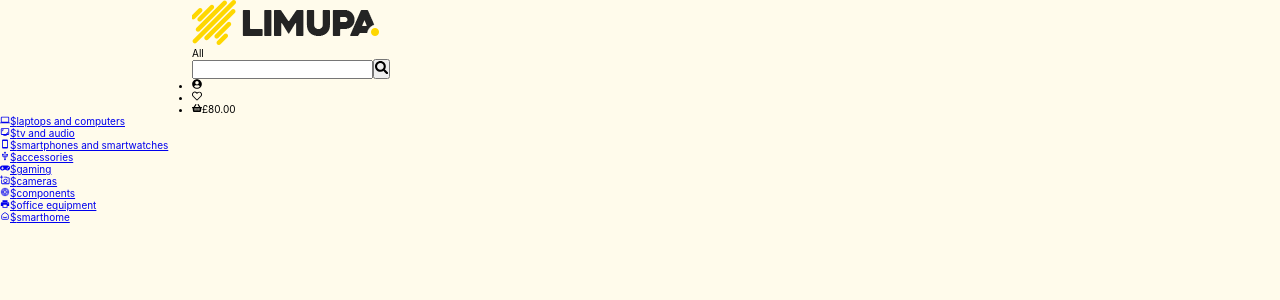
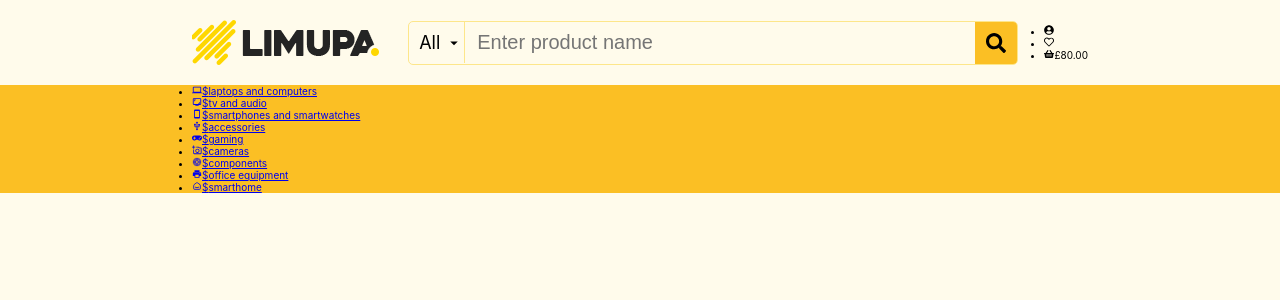
Before and after one commit to sirius-deis/eshophree, a React (Create React App) app: page / in a window 1280 px wide. Shown: the top 300 px of the page. Built offline with nearby package versions, Linux system fonts and the light colour scheme.

Commit message:
add styles to header and search component

```diff
--- a/src/components/category/category.component.jsx
+++ b/src/components/category/category.component.jsx
@@ -13,7 +13,7 @@ const Category = ({ categoryList }) => {
         );
     });
     return (
-        <nav className={styles.category__nav}>
+        <nav className={`${styles.category__nav} container`}>
             <ul className={styles.category__list}>{listToRender}</ul>
         </nav>
     );
--- a/src/components/header/header.styles.module.css
+++ b/src/components/header/header.styles.module.css
@@ -0,0 +1,15 @@
+.header {
+    position: sticky;
+    top: 0;
+}
+
+.header__top {
+    display: flex;
+    justify-content: space-between;
+    align-items: center;
+    padding: 2rem 0;
+}
+
+.header__bottom {
+    background-color: var(--main-color);
+}
--- a/src/components/search/search.component.jsx
+++ b/src/components/search/search.component.jsx
@@ -1,4 +1,5 @@
 import { FaSearch } from "react-icons/fa";
+import { MdOutlineArrowDropDown } from "react-icons/md";
 
 import styles from "./search.styles.module.css";
 
@@ -6,9 +7,11 @@ const Search = () => {
     return (
         <form className={styles.search}>
             <div className={styles.search__select}>
-                <div className={styles.search__chosen}>All</div>
+                <div className={styles.search__chosen}>
+                    All <MdOutlineArrowDropDown />
+                </div>
             </div>
-            <input className={styles.search__input} type="text" name="search" />
+            <input className={styles.search__input} type="text" name="search" placeholder="Enter product name" />
             <button className={styles.search__btn}>
                 <FaSearch />
             </button>
--- a/src/components/search/search.styles.module.css
+++ b/src/components/search/search.styles.module.css
@@ -0,0 +1,41 @@
+.search {
+    display: flex;
+    justify-content: space-between;
+    align-items: center;
+    gap: 0.5rem;
+    border: 1px solid var(--gray-color);
+    border-radius: 5px;
+    overflow: hidden;
+}
+
+.search__select {
+    padding: 1rem 0.1rem 1rem 1rem;
+    font-size: 1.8rem;
+    border-right: 1px solid var(--gray-color);
+    cursor: pointer;
+}
+
+.search__chosen {
+    display: flex;
+    align-items: center;
+    gap: 0.5rem;
+}
+
+.search__input {
+    background-color: transparent;
+    min-width: 50rem;
+    border: 0;
+    font-size: 2rem;
+    padding: 0.5rem 0.7rem;
+}
+
+.search__btn {
+    display: flex;
+    justify-content: center;
+    align-items: center;
+    font-size: 2rem;
+    padding: 1.1rem;
+    background-color: var(--main-color);
+    border: 0;
+    cursor: pointer;
+}
--- a/src/index.css
+++ b/src/index.css
@@ -9,6 +9,7 @@
     --bg-color: #fffbeb;
     --main-color: #fbbf24;
     --text-color: #451a03;
+    --gray-color: #fde68a;
     --shadow-color: rgba(69, 26, 3, 0.2);
 }
 
```
